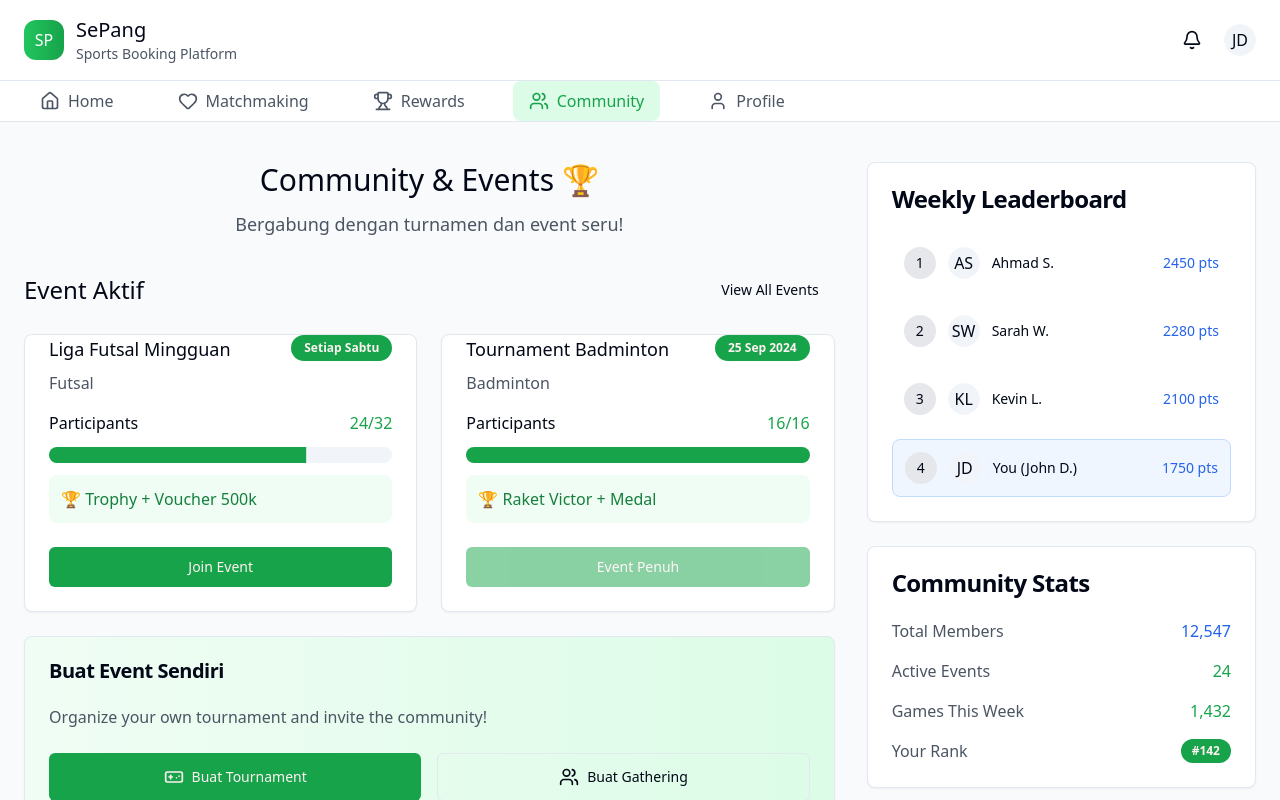
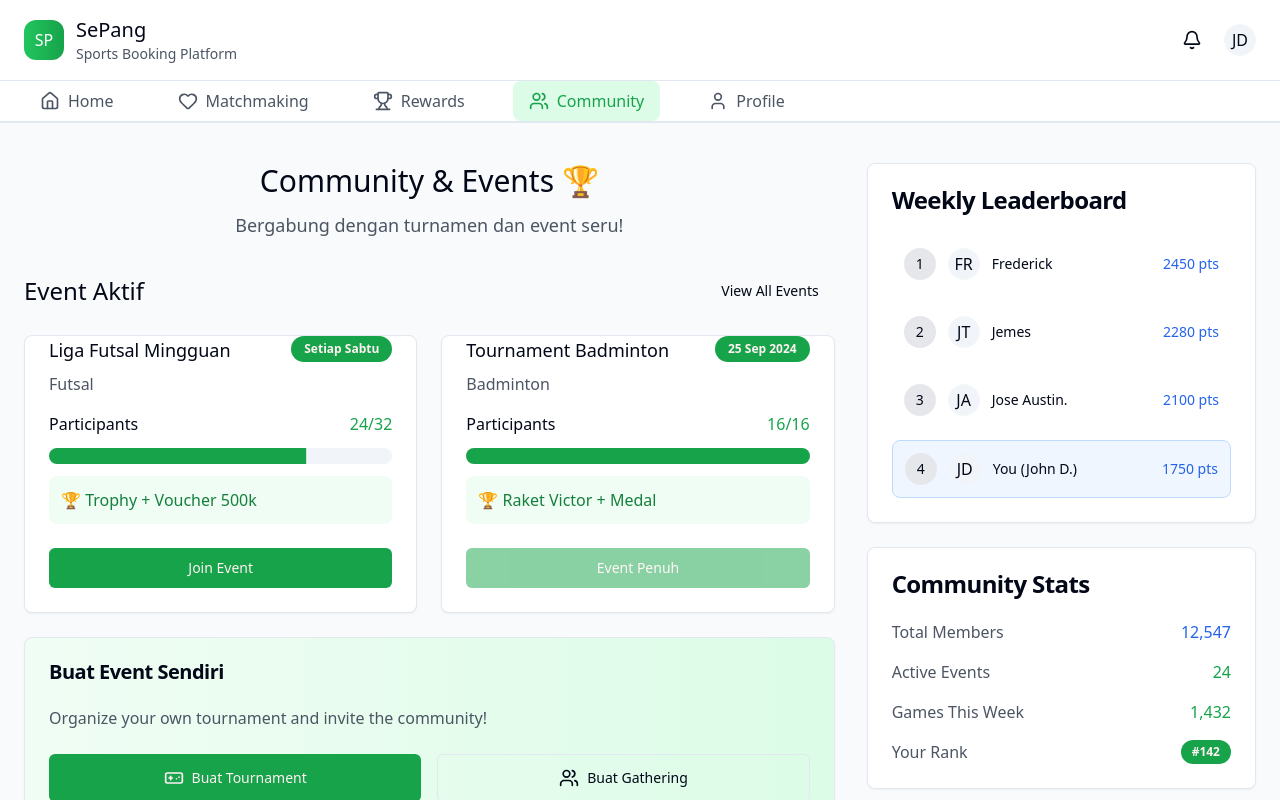
Before and after one commit to Frederickkrisna/SePang, a React (Vite) app: page / in a window 1280 px wide. Both pictures are taken after a click on the button "Community". Shown: the top 800 px of the page. Built offline with nearby package versions, Linux system fonts and the light colour scheme; the HTML template or start-up script is replaced by a standard one.

Commit message:
small detail

```diff
--- a/src/App.jsx
+++ b/src/App.jsx
@@ -13,9 +13,17 @@ export default function App() {
 
   return (
     <div className="min-h-screen bg-gray-50">
+      {/* Header dengan Logo */}
       <Header />
-      <Navigation activeTab={activeTab} setActiveTab={setActiveTab} />
 
+      {/* Navigation Tabs di bawah header */}
+      <div className="bg-white border-b sticky top-0 z-10">
+        <div className="max-w-7xl mx-auto">
+          <Navigation activeTab={activeTab} setActiveTab={setActiveTab} />
+        </div>
+      </div>
+
+      {/* Main Content */}
       <div className="max-w-7xl mx-auto px-6 py-8">
         <Tabs value={activeTab} onValueChange={setActiveTab}>
           <TabsContent value="home" className="mt-0">
--- a/src/data/mockData.js
+++ b/src/data/mockData.js
@@ -16,13 +16,13 @@ export const venues = [
 export const matchProfiles = [
   {
     id: 1,
-    name: "Ahmad",
-    age: 25,
-    sport: "Futsal",
+    name: "Sebastian Darren",
+    age: 21,
+    sport: "Basketball",
     level: "Intermediate",
     distance: "1.2 km",
-    avatar: "https://images.unsplash.com/photo-1507003211169-0a1dd7228f2d?w=150&h=150&fit=crop&crop=face",
-    bio: "Suka main futsal setiap weekend. Cari tim yang solid!",
+    avatar: "https://randomuser.me/api/portraits/men/32.jpg",
+    bio: "Suka main basket setiap hari. Cari tim yang solid!",
     matchScore: 92
   },
   // ... data match profiles lainnya
--- a/src/pages/Community.jsx
+++ b/src/pages/Community.jsx
@@ -111,9 +111,9 @@ export default function Community() {
           <CardContent>
             <div className="space-y-3">
               {[
-                { rank: 1, name: "Ahmad S.", points: 2450, avatar: "AS" },
-                { rank: 2, name: "Sarah W.", points: 2280, avatar: "SW" },
-                { rank: 3, name: "Kevin L.", points: 2100, avatar: "KL" },
+                { rank: 1, name: "Frederick", points: 2450, avatar: "FR" },
+                { rank: 2, name: "Jemes", points: 2280, avatar: "JT" },
+                { rank: 3, name: "Jose Austin.", points: 2100, avatar: "JA" },
                 { rank: 4, name: "You (John D.)", points: 1750, avatar: "JD" }
               ].map(player => (
                 <div key={player.rank} className={`flex items-center gap-3 p-3 rounded-lg ${player.name.includes('You') ? 'bg-blue-50 border border-blue-200' : ''}`}>
--- a/src/pages/Gamification.jsx
+++ b/src/pages/Gamification.jsx
@@ -167,9 +167,9 @@ export default function Gamification() {
           <CardContent>
             <div className="space-y-3">
               {[
-                { rank: 1, name: "Ahmad S.", points: 2450, avatar: "AS" },
-                { rank: 2, name: "Sarah W.", points: 2280, avatar: "SW" },
-                { rank: 3, name: "Kevin L.", points: 2100, avatar: "KL" },
+                { rank: 1, name: "Frederick", points: 2450, avatar: "FR" },
+                { rank: 2, name: "Jemes", points: 2280, avatar: "JT" },
+                { rank: 3, name: "Jose Austin.", points: 2100, avatar: "JA" },
                 { rank: 4, name: "You (John D.)", points: 1750, avatar: "JD" }
               ].map(player => (
                 <div key={player.rank} className={`flex items-center gap-3 p-3 rounded-lg ${player.name.includes('You') ? 'bg-blue-50 border border-blue-200' : ''}`}>
--- a/src/pages/Matchmaking.jsx
+++ b/src/pages/Matchmaking.jsx
@@ -113,9 +113,9 @@ export default function Matchmaking() {
           </CardHeader>
           <CardContent className="space-y-4">
             {[
-              { name: "Rahman", sport: "Futsal", status: "Played" },
-              { name: "Diana", sport: "Badminton", status: "Scheduled" },
-              { name: "Budi", sport: "Basketball", status: "Cancelled" }
+              { name: "Hasta", sport: "Futsal", status: "Played" },
+              { name: "Kael", sport: "Badminton", status: "Scheduled" },
+              { name: "Dustin", sport: "Basketball", status: "Cancelled" }
             ].map((match, index) => (
               <div key={index} className="flex items-center justify-between p-3 border rounded-lg">
                 <div>
```
Also changed, not shown: src/assets/seba.jpg (added).
